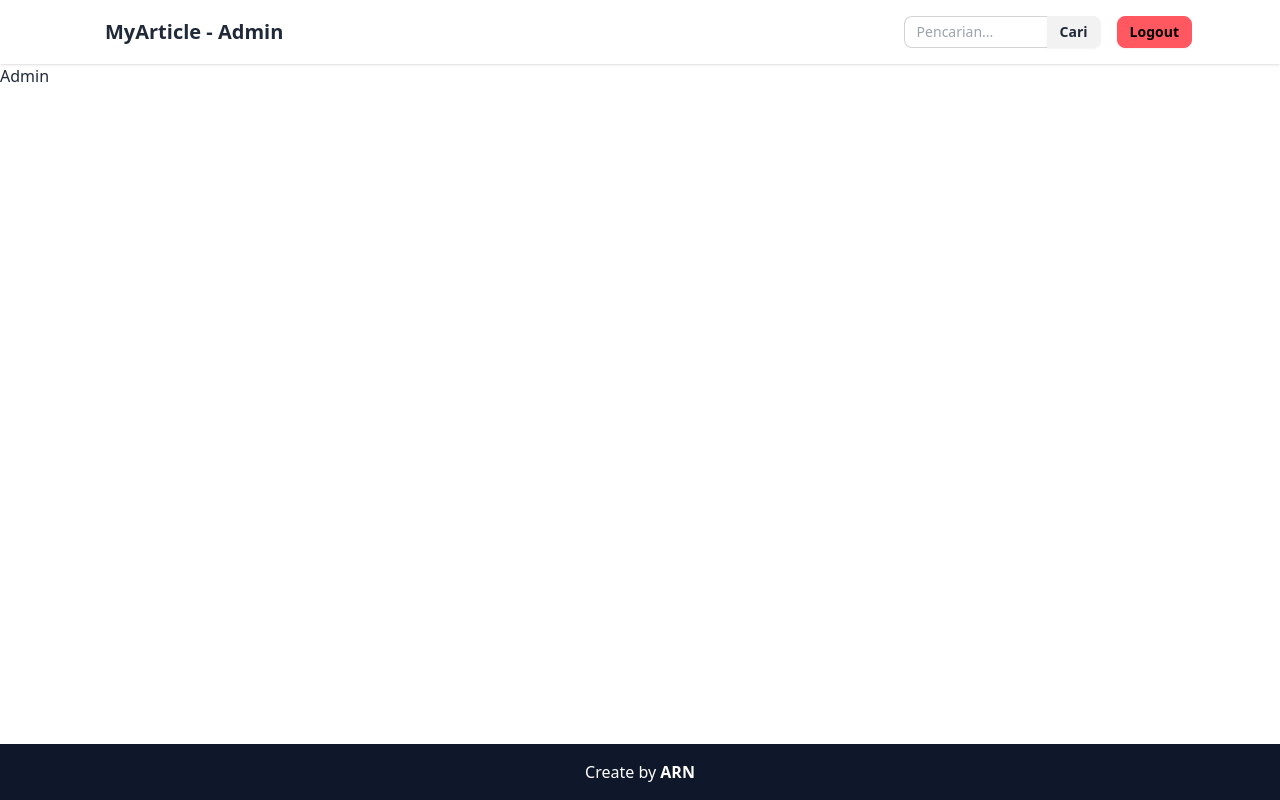
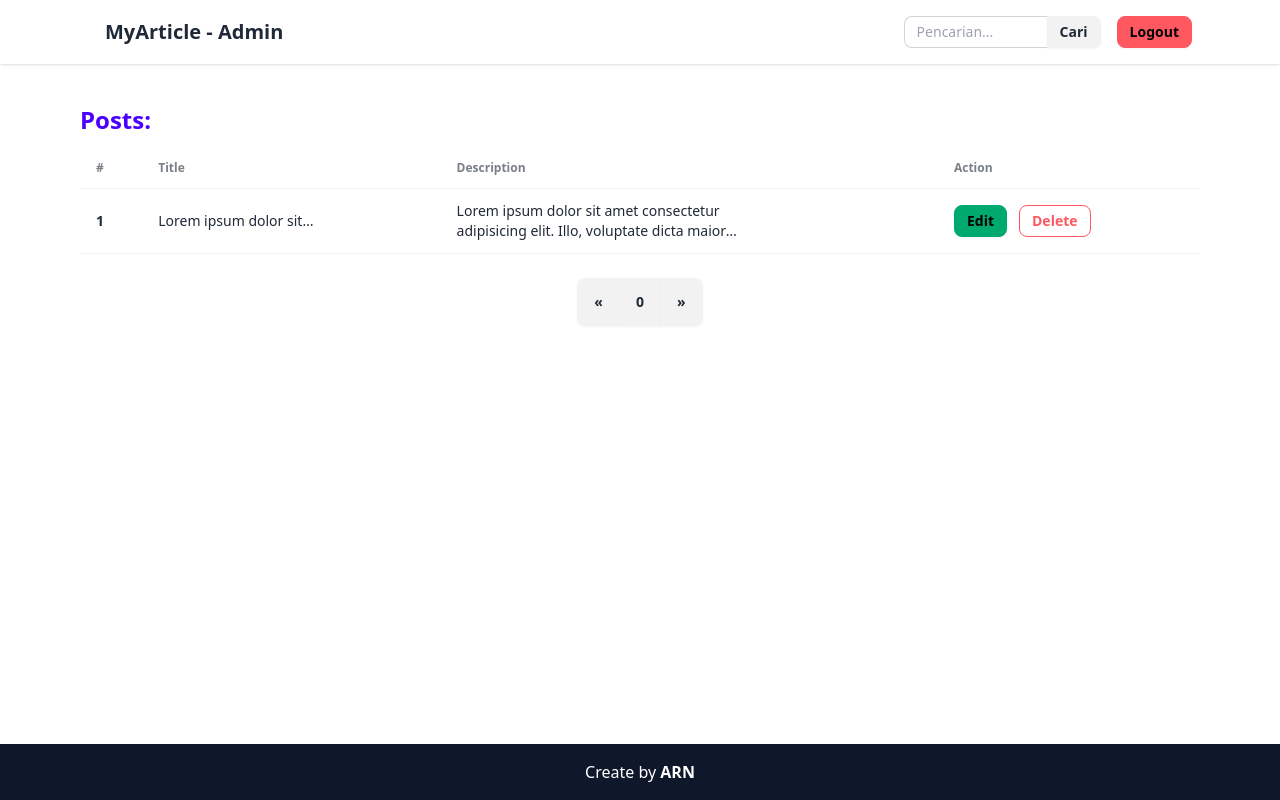
Before and after one commit to AndyARN/Tugas-Project-Neuversity, a React (Vite) app: page /admin/home in a window 1280 px wide. Built offline with nearby package versions, Linux system fonts and the light colour scheme.

Commit message:
create table post, section admin post component for admin dashboard page

```diff
--- /dev/null
+++ b/src/components/block/TablePosts.jsx
@@ -0,0 +1,49 @@
+/* eslint-disable no-unused-vars */
+import React from "react";
+
+export default function TablePosts() {
+  return (
+    <div className="overflow-x-auto">
+      <table className="table table-zebra">
+        {/* head */}
+        <thead>
+          <tr>
+            <th>#</th>
+            <th>Title</th>
+            <th>Description</th>
+            <th>Action</th>
+          </tr>
+        </thead>
+        <tbody>
+          {/* row 1 */}
+          <tr>
+            <th>1</th>
+            <td>
+              <p className="w-40 line-clamp-1">
+                Lorem ipsum dolor sit amet consectetur adipisicing elit. Hic
+                laudantium cupiditate cum amet vitae, necessitatibus impedit
+                adipisci expedita facilis voluptate.
+              </p>
+            </td>
+            <td>
+              <div className="overflow-hidden w-72 line-clamp-2">
+                Lorem ipsum dolor sit amet consectetur adipisicing elit. Illo,
+                voluptate dicta maiores nemo odio mollitia sunt culpa quidem
+                officia vel debitis et ad excepturi eius alias? At aliquid odio
+                ea!
+              </div>
+            </td>
+            <td>
+              <div className="flex gap-3">
+                <button className="btn btn-sm btn-success">Edit</button>
+                <button className="btn btn-sm btn-error btn-outline">
+                  Delete
+                </button>
+              </div>
+            </td>
+          </tr>
+        </tbody>
+      </table>
+    </div>
+  );
+}
--- /dev/null
+++ b/src/components/section/SectionAdminPosts.jsx
@@ -0,0 +1,14 @@
+/* eslint-disable no-unused-vars */
+import React from "react";
+import TablePosts from "../block/TablePosts";
+import Pagination from "../block/Pagination";
+
+export default function SectionAdminPosts() {
+  return (
+    <section className="container mt-10">
+      <h2 className="mb-3 text-2xl font-bold text-primary">Posts: </h2>
+      <TablePosts />
+      <Pagination />
+    </section>
+  );
+}
--- a/src/pages/AdminDashboard.jsx
+++ b/src/pages/AdminDashboard.jsx
@@ -1,11 +1,12 @@
 /* eslint-disable no-unused-vars */
 import React from "react";
 import AdminLayout from "../layouts/AdminLayout";
+import SectionAdminPosts from "../components/section/SectionAdminPosts";
 
 export default function AdminDashboard() {
   return (
     <AdminLayout>
-      <div>Admin</div>
+      <SectionAdminPosts />
     </AdminLayout>
   );
 }
```
